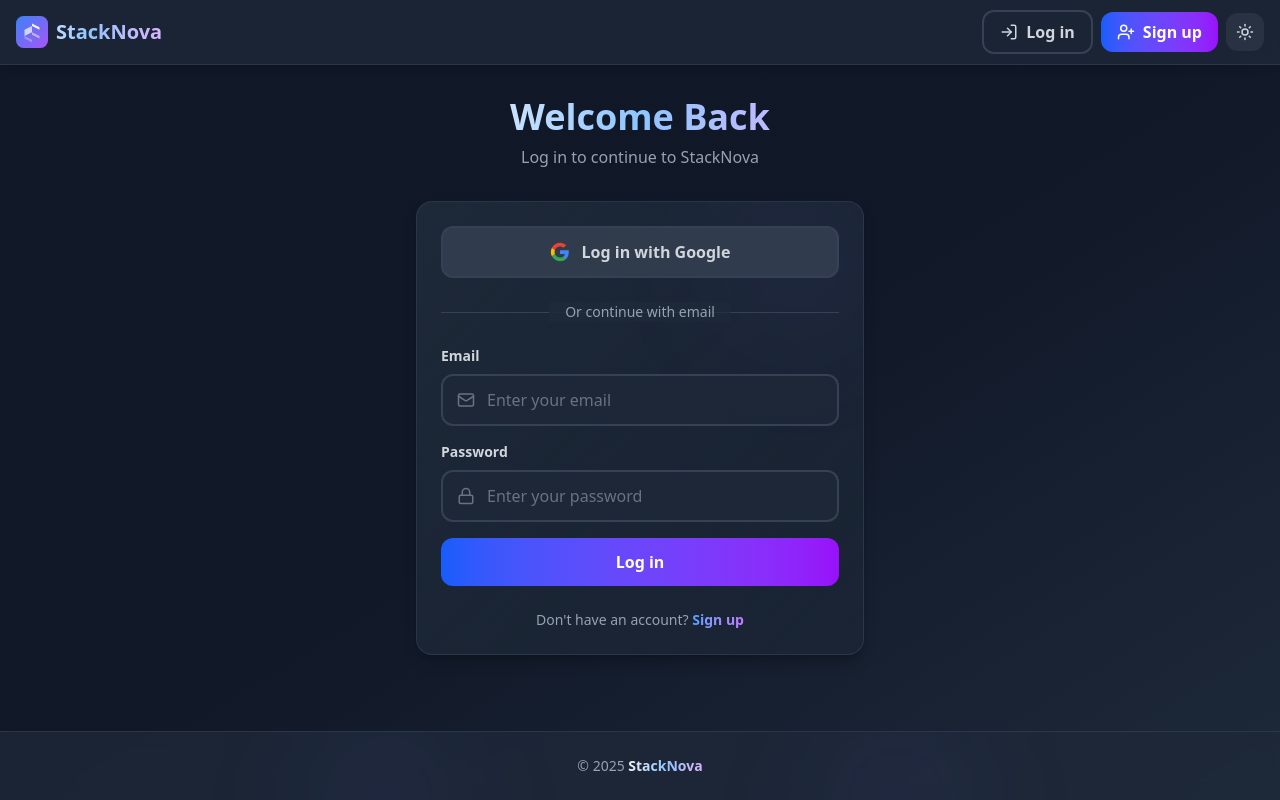
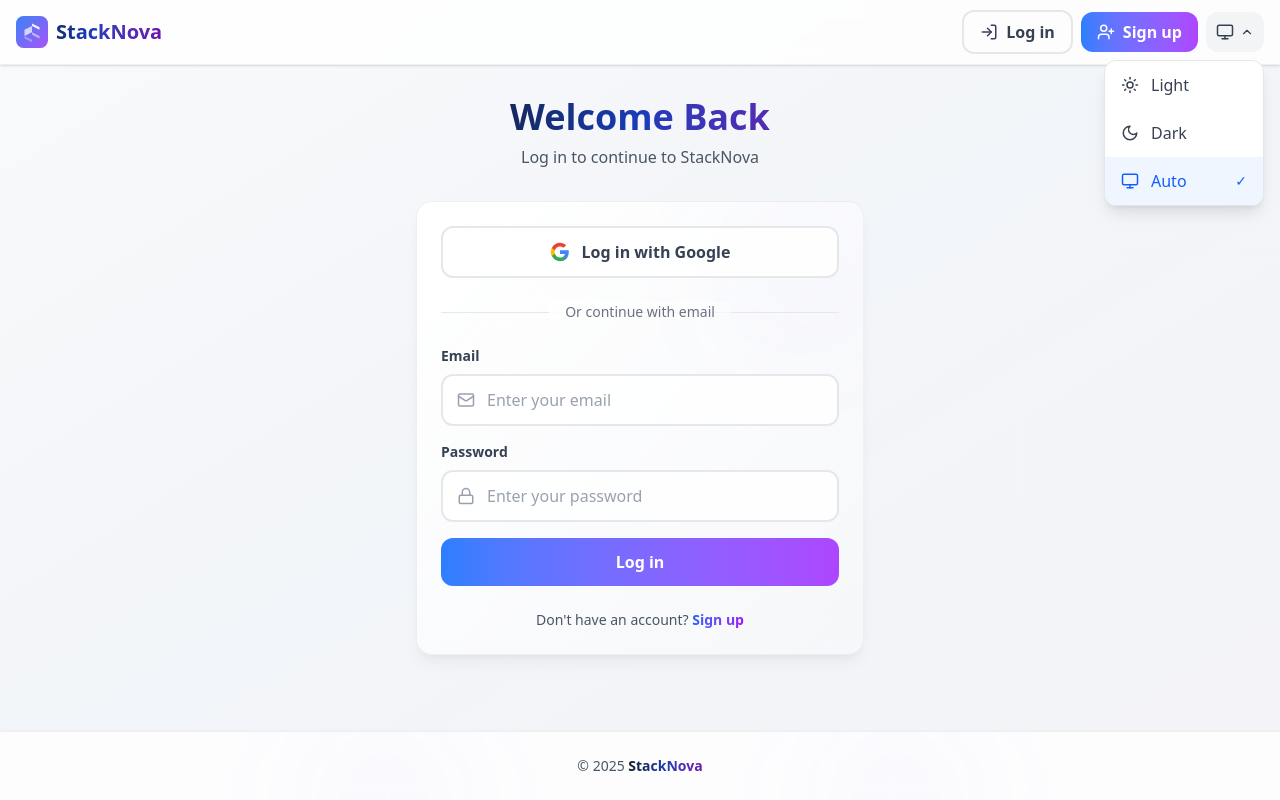
Before and after one commit to kyoriku/StackNova, a React (Vite) app in the folder client/: page /login in a window 1280 px wide. Both pictures are taken after a click on the button 1245 px from the left and 32 px from the top of the page. Built offline with nearby package versions, Linux system fonts and the light colour scheme; no server answers.

Commit message:
update theme system with system preference support

```diff
--- a/client/src/components/Header.jsx
+++ b/client/src/components/Header.jsx
@@ -1,6 +1,6 @@
 import { useState, useRef, useEffect } from 'react';
 import { Link, useLocation } from 'react-router-dom';
-import { List, LayoutDashboard, LogIn, LogOut, Sun, Moon, Menu, X, User, UserPlus } from 'lucide-react';
+import { List, LayoutDashboard, LogIn, LogOut, Sun, Moon, Monitor, Menu, X, User, UserPlus, ChevronDown } from 'lucide-react';
 import { useTheme } from '../context/ThemeContext';
 import { useAuth } from '../context/AuthContext';
 import { usePrefetchUserProfile } from '../pages/PostDetails/hooks/usePrefetchUserProfile';
@@ -9,9 +9,11 @@
 
 const Header = () => {
   const [isMenuOpen, setIsMenuOpen] = useState(false);
+  const [showThemeMenu, setShowThemeMenu] = useState(false);
   const navRef = useRef(null);
+  const themeMenuRef = useRef(null);
   const location = useLocation();
-  const { isDarkMode, toggleTheme } = useTheme();
+  const { theme, setTheme } = useTheme();
   const { user, logout, isAuthenticated } = useAuth();
   const prefetchUserProfile = usePrefetchUserProfile();
   const prefetchDashboard = usePrefetchDashboard();
@@ -38,6 +40,9 @@
       if (navRef.current && !navRef.current.contains(event.target)) {
         setIsMenuOpen(false);
       }
+      if (themeMenuRef.current && !themeMenuRef.current.contains(event.target)) {
+        setShowThemeMenu(false);
+      }
     };
 
     document.addEventListener('mousedown', handleClickOutside);
@@ -57,6 +62,142 @@
         ? 'bg-gradient-to-r from-blue-50 to-purple-50 dark:from-blue-900/20 dark:to-purple-900/20 text-blue-600 dark:text-blue-400 border border-blue-100 dark:border-blue-800/30'
         : 'text-gray-700 dark:text-gray-300 hover:bg-gray-100 dark:hover:bg-gray-700/50 border border-transparent'}`;
   };
+
+  const getThemeIcon = () => {
+    switch (theme) {
+      case 'light':
+        return <Sun size={18} className="text-gray-700 dark:text-gray-300" />;
+      case 'dark':
+        return <Moon size={18} className="text-gray-700 dark:text-gray-300" />;
+      default:
+        return <Monitor size={18} className="text-gray-700 dark:text-gray-300" />;
+    }
+  };
+
+  const ThemeToggleDesktop = () => (
+    <div className="relative" ref={themeMenuRef}>
+      <button
+        onClick={() => setShowThemeMenu(!showThemeMenu)}
+        className="flex items-center gap-1.5 px-2.5 h-10 rounded-xl
+               bg-gray-100 dark:bg-gray-700/50
+               hover:bg-gray-200 dark:hover:bg-gray-600/50
+               cursor-pointer transition-all duration-200
+               hover:scale-105"
+        aria-label={`Current theme: ${theme}. Click to change theme`}
+        aria-expanded={showThemeMenu}
+      >
+        {getThemeIcon()}
+        <ChevronDown
+          size={14}
+          className={`text-gray-700 dark:text-gray-300 transition-transform duration-200 ${showThemeMenu ? 'rotate-180' : ''}`}
+        />
+      </button>
+
+      {showThemeMenu && (
+        <div className="absolute right-0 mt-2 w-40
+                    bg-white dark:bg-gray-800
+                    rounded-xl shadow-lg border border-gray-200 dark:border-gray-700
+                    overflow-hidden z-50"
+          role="menu">
+          <button
+            onClick={() => {
+              setTheme('light');
+              setShowThemeMenu(false);
+            }}
+            role="menuitem"
+            className={`w-full flex items-center justify-between gap-3 px-4 py-3 text-left
+                    transition-colors duration-150 cursor-pointer
+                    ${theme === 'light'
+                ? 'bg-blue-50 dark:bg-blue-900/20 text-blue-600 dark:text-blue-400'
+                : 'text-gray-700 dark:text-gray-300 hover:bg-gray-50 dark:hover:bg-gray-700/50'}`}
+          >
+            <div className="flex items-center gap-3">
+              <Sun size={18} />
+              <span className="font-medium">Light</span>
+            </div>
+            {theme === 'light' && <span className="text-sm">✓</span>}
+          </button>
+          <button
+            onClick={() => {
+              setTheme('dark');
+              setShowThemeMenu(false);
+            }}
+            role="menuitem"
+            className={`w-full flex items-center justify-between gap-3 px-4 py-3 text-left
+                    transition-colors duration-150 cursor-pointer
+                    ${theme === 'dark'
+                ? 'bg-blue-50 dark:bg-blue-900/20 text-blue-600 dark:text-blue-400'
+                : 'text-gray-700 dark:text-gray-300 hover:bg-gray-50 dark:hover:bg-gray-700/50'}`}
+          >
+            <div className="flex items-center gap-3">
+              <Moon size={18} />
+              <span className="font-medium">Dark</span>
+            </div>
+            {theme === 'dark' && <span className="text-sm">✓</span>}
+          </button>
+          <button
+            onClick={() => {
+              setTheme('auto');
+              setShowThemeMenu(false);
+            }}
+            role="menuitem"
+            className={`w-full flex items-center justify-between gap-3 px-4 py-3 text-left
+                    transition-colors duration-150 cursor-pointer
+                    ${theme === 'auto' || !theme
+                ? 'bg-blue-50 dark:bg-blue-900/20 text-blue-600 dark:text-blue-400'
+                : 'text-gray-700 dark:text-gray-300 hover:bg-gray-50 dark:hover:bg-gray-700/50'}`}
+          >
+            <div className="flex items-center gap-3">
+              <Monitor size={18} />
+              <span className="font-medium">Auto</span>
+            </div>
+            {(theme === 'auto' || !theme) && <span className="text-sm">✓</span>}
+          </button>
+        </div>
+      )}
+    </div>
+  );
+
+  const ThemeToggleMobile = () => (
+    <div className="flex gap-1 p-1 bg-gray-100 dark:bg-gray-700/30 rounded-xl">
+      <button
+        onClick={() => setTheme('light')}
+        className={`flex-1 flex flex-col items-center justify-center gap-0.5 px-2 py-1.5 rounded-lg
+                font-medium transition-all duration-200 cursor-pointer
+                ${theme === 'light'
+            ? 'bg-white dark:bg-gray-600 text-blue-600 dark:text-blue-400 shadow-sm'
+            : 'text-gray-600 dark:text-gray-400'}`}
+        aria-label="Switch to light theme"
+      >
+        <Sun size={16} />
+        <span className="text-xs">Light</span>
+      </button>
+      <button
+        onClick={() => setTheme('dark')}
+        className={`flex-1 flex flex-col items-center justify-center gap-0.5 px-2 py-1.5 rounded-lg
+                font-medium transition-all duration-200 cursor-pointer
+                ${theme === 'dark'
+            ? 'bg-white dark:bg-gray-600 text-blue-600 dark:text-blue-400 shadow-sm'
+            : 'text-gray-600 dark:text-gray-400'}`}
+        aria-label="Switch to dark theme"
+      >
+        <Moon size={16} />
+        <span className="text-xs">Dark</span>
+      </button>
+      <button
+        onClick={() => setTheme('auto')}
+        className={`flex-1 flex flex-col items-center justify-center gap-0.5 px-2 py-1.5 rounded-lg
+                font-medium transition-all duration-200 cursor-pointer
+                ${theme === 'auto' || !theme
+            ? 'bg-white dark:bg-gray-600 text-blue-600 dark:text-blue-400 shadow-sm'
+            : 'text-gray-600 dark:text-gray-400'}`}
+        aria-label="Switch to automatic theme"
+      >
+        <Monitor size={16} />
+        <span className="text-xs">Auto</span>
+      </button>
+    </div>
+  );
 
   return (
     <header className="bg-white/80 dark:bg-gray-800/80 backdrop-blur-sm
@@ -171,21 +312,7 @@
             )}
 
             {/* Theme Toggle Button */}
-            <button
-              onClick={toggleTheme}
-              className="p-2.5 rounded-xl
-                       bg-gray-100 dark:bg-gray-700/50
-                       hover:bg-gray-200 dark:hover:bg-gray-600/50
-                       cursor-pointer transition-all duration-200
-                       hover:scale-105"
-              aria-label="Toggle theme"
-            >
-              {isDarkMode ? (
-                <Sun size={18} className="text-gray-700 dark:text-gray-300" />
-              ) : (
-                <Moon size={18} className="text-gray-700" />
-              )}
-            </button>
+            <ThemeToggleDesktop />
           </div>
         </div>
 
@@ -267,30 +394,8 @@
               </div>
             )}
 
-            {/* Theme Toggle Button */}
-            <button
-              onClick={() => {
-                toggleTheme();
-                setIsMenuOpen(false);
-              }}
-              className="flex items-center justify-center gap-2 p-3 rounded-xl
-                       bg-gray-100 dark:bg-gray-700/50
-                       hover:bg-gray-200 dark:hover:bg-gray-600/50
-                       cursor-pointer transition-all duration-200"
-              aria-label="Toggle theme"
-            >
-              {isDarkMode ? (
-                <>
-                  <Sun size={18} className="text-gray-700 dark:text-gray-300" />
-                  <span className="text-gray-700 dark:text-gray-300 font-semibold">Light Mode</span>
-                </>
-              ) : (
-                <>
-                  <Moon size={18} className="text-gray-700" />
-                  <span className="text-gray-700 dark:text-gray-300 font-semibold">Dark Mode</span>
-                </>
-              )}
-            </button>
+            {/* Theme Toggle for Mobile */}
+            <ThemeToggleMobile />
           </div>
         )}
       </nav>
--- a/client/src/context/ThemeContext.jsx
+++ b/client/src/context/ThemeContext.jsx
@@ -4,40 +4,80 @@
 const ThemeContext = createContext();
 
 export const ThemeProvider = ({ children }) => {
-  const [isDarkMode, setIsDarkMode] = useState(() => {
-    // Check local storage or system preference on initial load
-    return localStorage.getItem('theme') === 'dark' ||
-           (!localStorage.getItem('theme') && window.matchMedia('(prefers-color-scheme: dark)').matches);
+  // Initialize theme from localStorage, default to 'auto'
+  const [theme, setThemeState] = useState(() => {
+    const savedTheme = localStorage.getItem('theme');
+    // If no saved theme or saved theme is not one of our valid options, default to 'auto'
+    if (!savedTheme || !['light', 'dark', 'auto'].includes(savedTheme)) {
+      return 'auto';
+    }
+    return savedTheme;
   });
 
-  useEffect(() => {
-    // Update HTML class and local storage when theme changes
-    if (isDarkMode) {
+  // Function to update the DOM and localStorage
+  const updateDOM = (currentTheme) => {
+    const systemPrefersDark = window.matchMedia('(prefers-color-scheme: dark)').matches;
+
+    // Determine if dark mode should be applied
+    const shouldBeDark =
+      currentTheme === 'dark' ||
+      (currentTheme === 'auto' && systemPrefersDark);
+
+    if (shouldBeDark) {
       document.documentElement.classList.add('dark');
-      localStorage.setItem('theme', 'dark');
     } else {
       document.documentElement.classList.remove('dark');
-      localStorage.setItem('theme', 'light');
     }
-  }, [isDarkMode]);
-
-  const toggleTheme = () => {
-    setIsDarkMode((prevMode) => !prevMode);
   };
 
+  // Public function to change theme
+  const setTheme = (newTheme) => {
+    if (!['light', 'dark', 'auto'].includes(newTheme)) {
+      console.warn(`Invalid theme: ${newTheme}. Must be 'light', 'dark', or 'auto'.`);
+      return;
+    }
+
+    localStorage.setItem('theme', newTheme);
+    setThemeState(newTheme);
+    updateDOM(newTheme);
+  };
+
+  // Apply theme on mount and when theme changes
   useEffect(() => {
-    const savedTheme = localStorage.getItem('theme');
-    if (savedTheme) {
-      setIsDarkMode(savedTheme === 'dark');
-    }
-  }, []);
+    updateDOM(theme);
+  }, [theme]);
 
+  // Listen for system theme changes (only matters when theme is 'auto')
+  useEffect(() => {
+    const mediaQuery = window.matchMedia('(prefers-color-scheme: dark)');
+
+    const handleSystemThemeChange = () => {
+      // Only update if we're in auto mode
+      if (theme === 'auto') {
+        updateDOM('auto');
+      }
+    };
+
+    // Add listener for system theme changes
+    mediaQuery.addEventListener('change', handleSystemThemeChange);
+
+    // Cleanup
+    return () => {
+      mediaQuery.removeEventListener('change', handleSystemThemeChange);
+    };
+  }, [theme]);
 
   return (
-    <ThemeContext.Provider value={{ isDarkMode, toggleTheme }}>
+    <ThemeContext.Provider value={{ theme, setTheme }}>
       {children}
     </ThemeContext.Provider>
   );
 };
 
-export const useTheme = () => useContext(ThemeContext);
+export const useTheme = () => {
+  const context = useContext(ThemeContext);
+  if (!context) {
+    throw new Error('useTheme must be used within a ThemeProvider');
+  }
+  return context;
+};
```
Also changed, not shown: client/index.html (+22 -6 lines). Lines whose indentation alone changed are shown as unchanged.
